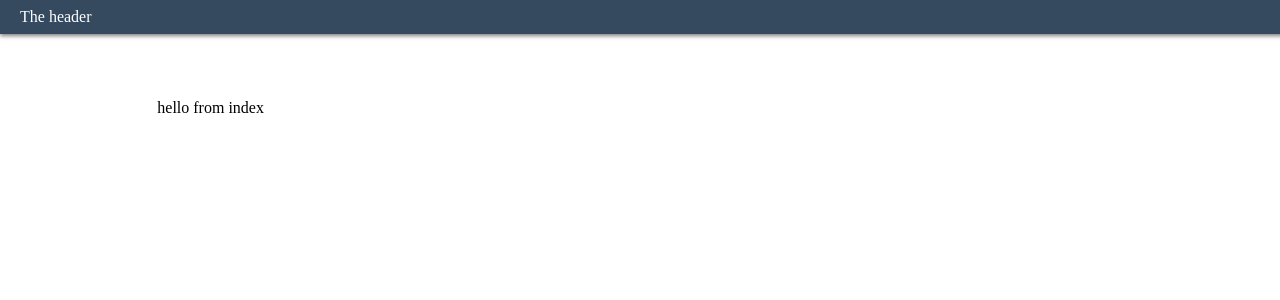
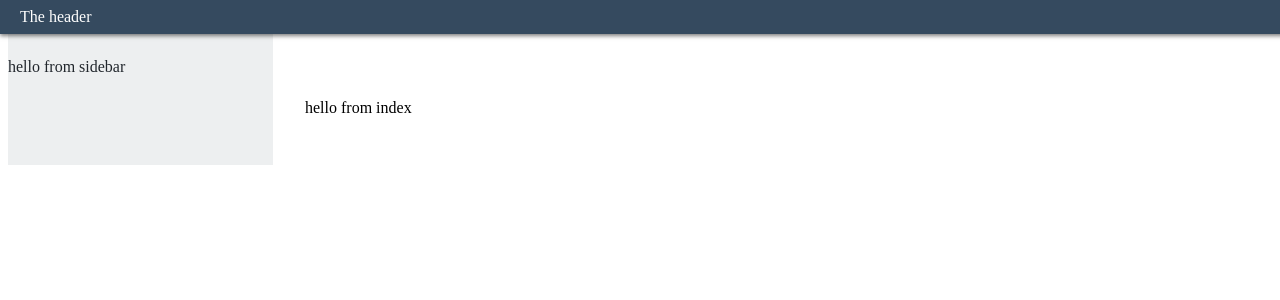
Before and after one commit to bcullman/docs, a Jekyll site: the page built from index.md, in a window 1280 px wide. Shown: the top 300 px of the page. Built offline with Jekyll 4.4.1, drawn with Linux system fonts in a browser that asks for light colours.

Commit message:
Update sidebar.html

```diff
--- a/_includes/sidebar.html
+++ b/_includes/sidebar.html
@@ -1 +1,3 @@
+<div id="sidebar">
 hello from sidebar
+</div>
```
